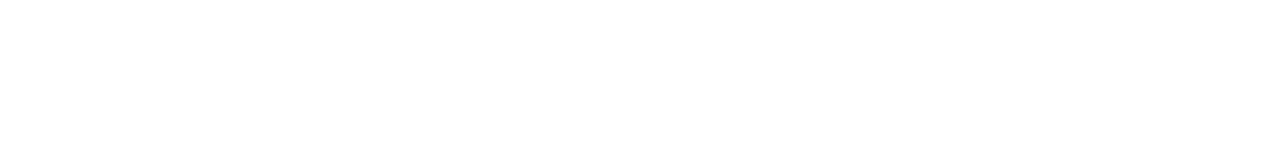
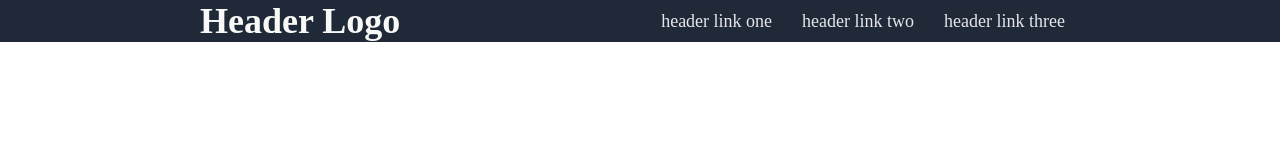
Before and after one commit to qui-dang/foundations-landing-page, a plain HTML site: page index.html in a window 1280 px wide. Drawn offline with Linux system fonts and the light colour scheme.

Commit message:
Added text and style elements for nav bar.

```diff
--- a/index.html
+++ b/index.html
@@ -1,5 +1,6 @@
 <!DOCTYPE html>
 <html lang="en">
+
 <head>
     <meta charset="UTF-8">
     <meta http-equiv="X-UA-Compatible" content="IE=edge">
@@ -7,7 +8,25 @@
     <title>Foundations Landing Page</title>
     <link rel="stylesheet" href="styles.css">
 </head>
+
 <body>
+    <nav>
+        <div class="nav_container">
+            <div class="nav_title">
+                <h1>Header Logo</h1>
+            </div>
+            <div class="nav_links">
+                <ul>
+                    <li>header link one</li>
+                    <li>header link two</li>
+                    <li>header link three</li>
+                </ul>
+            </div>
+        </div>
+    </nav>
+    <div class="container">
 
+    </div>
 </body>
+
 </html>
--- a/styles.css
+++ b/styles.css
@@ -0,0 +1,37 @@
+* {
+    margin: 0;
+    padding: 0;
+}
+
+nav {
+    background-color: #1F2937;
+}
+
+ul {
+    display: flex;
+    justify-content: center;
+    align-items: center;
+}
+
+li {
+    list-style-type: none;
+}
+
+.nav_container {
+    display: flex;
+    justify-content: space-between;
+    align-items: center;
+    margin-left: 200px;
+    margin-right: 200px;
+}
+
+.nav_title {
+    color: #F9FAF8;
+    font-size: 24px;
+}
+
+.nav_links li{
+    font-size: 18px;
+    color: #E5E7EB;
+    padding: 0px 15px;
+}
```
Also changed, not shown: 1 other file.
